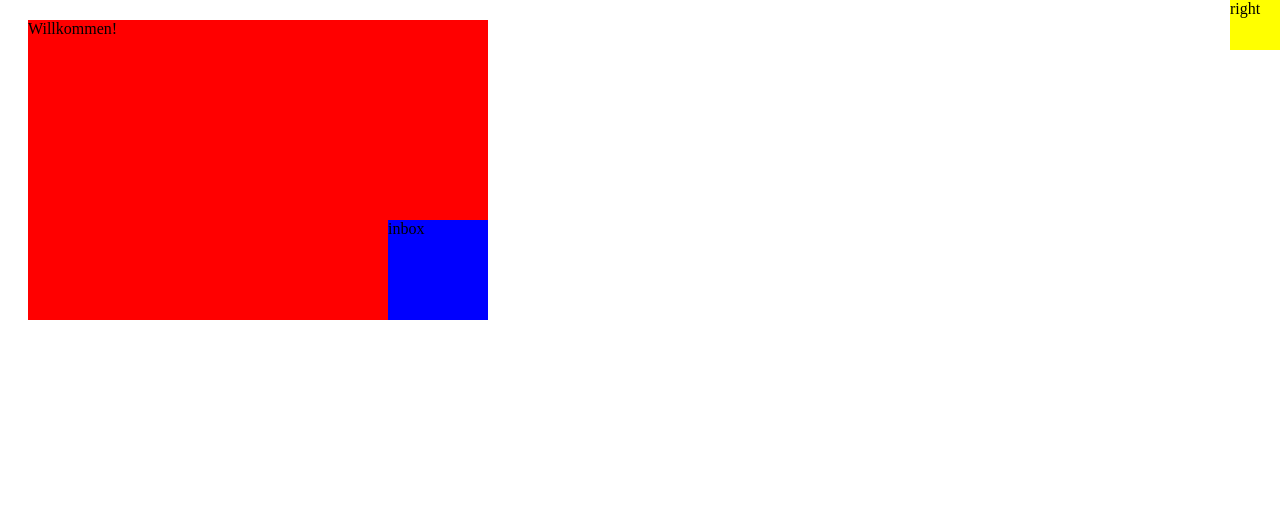
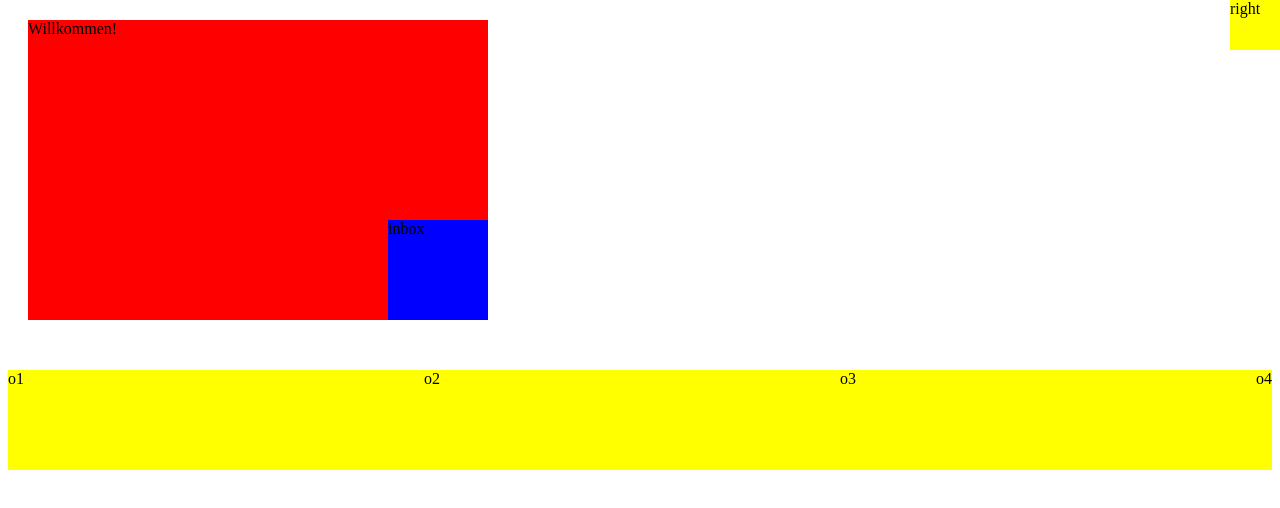
Before and after one commit to leonardfeldkircher/2cWICode, a plain HTML site: page Ü1/index.html in a window 1280 px wide. Drawn offline with Linux system fonts and the light colour scheme.

Commit message:
finished ü1

```diff
--- a/Ü1/index.html
+++ b/Ü1/index.html
@@ -18,7 +18,12 @@
         <div class=righttop>
             right
         </div>
-
+        <div class="bottom">
+            <div>o1</div>
+            <div>o2</div>
+            <div>o3</div>
+            <div>o4</div>
+        </div>
     </div>
 </body>
 
--- a/Ü1/style.css
+++ b/Ü1/style.css
@@ -24,3 +24,11 @@
     top: 0px;
     right: 0px;
 }
+
+.bottom {
+    margin-top: 50px;
+    justify-content: space-between;
+    display: flex;
+    background-color: yellow;
+    height: 100px;
+}
```
